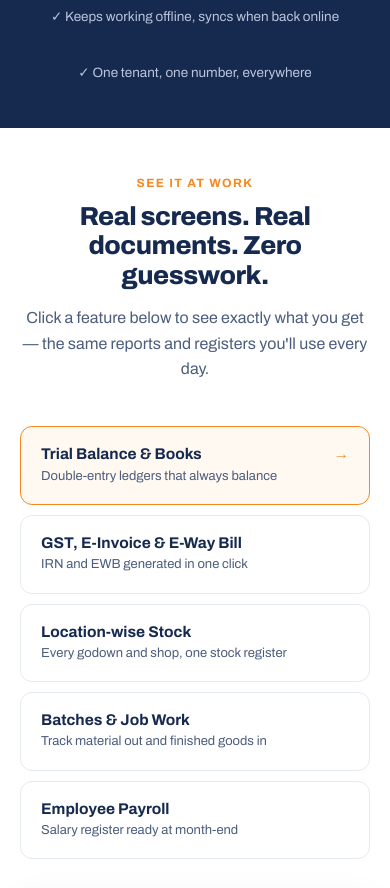
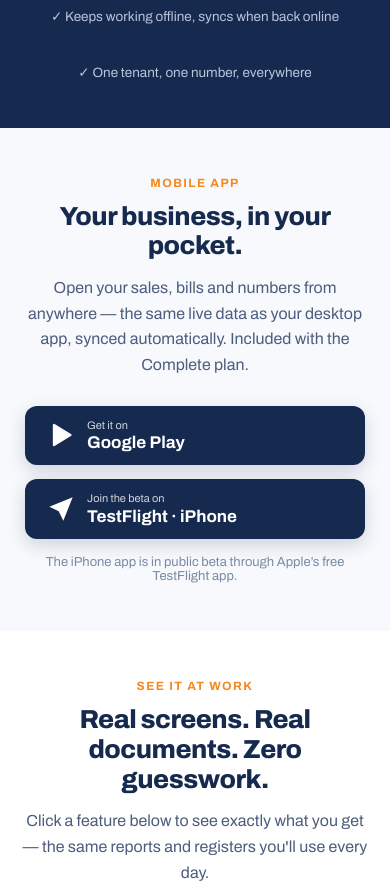
Before and after one commit to GhanshyamSorathiya/sorathsoftware.com, a plain HTML site: page index.html in a window 390 px wide. Shown: the part 3200-4088 px from the top of the page. Drawn offline with Linux system fonts and the light colour scheme.

Commit message:
Add mobile app section and footer links for Android and iPhone
New homepage band after the sync section with Google Play and TestFlight
buttons, plus Android / iPhone (beta) links in the footer Product column
on every page that has the full footer.

Co-Authored-By: Claude Sonnet 5.5 <noreply@anthropic.com>

```diff
--- a/css/style.css
+++ b/css/style.css
@@ -208,6 +208,25 @@ button { font-family: inherit; }
 .showcase-eyebrow { font-size: 12px; font-weight: 700; letter-spacing: .12em; color: #F5891F; text-transform: uppercase; margin-bottom: 12px; }
 .showcase-title { font-size: 36px; font-weight: 800; letter-spacing: -.02em; line-height: 1.15; margin-bottom: 14px; }
 .showcase-desc { font-size: 16px; color: #4C5D7D; line-height: 1.6; }
+
+/* ===== Mobile app band (homepage) ===== */
+.app-section { padding: 72px 48px; background: #F7F9FC; text-align: center; }
+.app-inner { max-width: 680px; margin: 0 auto; }
+.store-buttons { display: flex; gap: 14px; justify-content: center; flex-wrap: wrap; margin-top: 28px; }
+.store-btn {
+  display: inline-flex; align-items: center; gap: 12px; min-width: 214px; padding: 12px 22px;
+  background: #16294E; color: #fff; border-radius: 12px; text-align: left; text-decoration: none;
+  box-shadow: 0 6px 18px rgba(22,41,78,.18); transition: transform .15s, box-shadow .15s;
+}
+.store-btn:hover { color: #fff; transform: translateY(-2px); box-shadow: 0 10px 24px rgba(22,41,78,.24); }
+.store-btn svg { flex: none; }
+.store-btn small { display: block; font-size: 11px; line-height: 1.3; opacity: .8; }
+.store-btn b { display: block; font-size: 17px; font-weight: 700; line-height: 1.25; }
+.app-note { font-size: 13px; color: #7A8AA6; margin: 16px 0 0; }
+@media (max-width: 860px) {
+  .app-section { padding: 48px 20px; }
+  .store-buttons { flex-direction: column; align-items: stretch; max-width: 340px; margin-left: auto; margin-right: auto; }
+}
 .showcase-grid { display: grid; grid-template-columns: 320px minmax(0, 1fr); gap: 36px; max-width: 1180px; margin: 0 auto; align-items: start; }
 
 .tab-list { display: flex; flex-direction: column; gap: 10px; }
--- a/index.html
+++ b/index.html
@@ -263,6 +263,26 @@
     <span>✓ Powered by a dedicated sync engine, running continuously in the background</span>
     <span>✓ Keeps working offline, syncs when back online</span>
     <span>✓ One tenant, one number, everywhere</span>
+  </div>
+</section>
+
+<!-- ============ MOBILE APP ============ -->
+<section class="app-section" id="mobile-app">
+  <div class="app-inner">
+    <div class="showcase-eyebrow">Mobile app</div>
+    <h2 class="showcase-title">Your business, in your pocket.</h2>
+    <div class="showcase-desc">Open your sales, bills and numbers from anywhere — the same live data as your desktop app, synced automatically. Included with the Complete plan.</div>
+    <div class="store-buttons">
+      <a class="store-btn" href="https://play.google.com/store/apps/details?id=com.sorathsoftware.soratherp" target="_blank" rel="noopener">
+        <svg viewBox="0 0 24 24" width="28" height="28" aria-hidden="true"><path fill="currentColor" d="M5 3.5v17a1 1 0 0 0 1.5.9l14-8.5a1 1 0 0 0 0-1.8l-14-8.5A1 1 0 0 0 5 3.5z"/></svg>
+        <span><small>Get it on</small><b>Google Play</b></span>
+      </a>
+      <a class="store-btn" href="https://testflight.apple.com/join/1mRCrmcE" target="_blank" rel="noopener">
+        <svg viewBox="0 0 24 24" width="28" height="28" aria-hidden="true"><path fill="currentColor" d="M22 2 2 10l8 4 4 8z"/></svg>
+        <span><small>Join the beta on</small><b>TestFlight · iPhone</b></span>
+      </a>
+    </div>
+    <p class="app-note">The iPhone app is in public beta through Apple&rsquo;s free TestFlight app.</p>
   </div>
 </section>
 
@@ -554,6 +574,8 @@
       <a href="pricing.html">Pricing</a>
       <a href="embrobooks.html">EmbroBooks</a>
       <a href="#" data-action="download">Download</a>
+      <a href="https://play.google.com/store/apps/details?id=com.sorathsoftware.soratherp" target="_blank" rel="noopener">Android app</a>
+      <a href="https://testflight.apple.com/join/1mRCrmcE" target="_blank" rel="noopener">iPhone app (beta)</a>
     </div>
     <div class="footer-col">
       <span class="footer-col-title">Support</span>
```
Also changed, not shown: embrobooks.html (+2 -0 lines), gst-compliance.html (+2 -0 lines), modules.html (+2 -0 lines), pricing.html (+2 -0 lines), support.html (+2 -0 lines).
